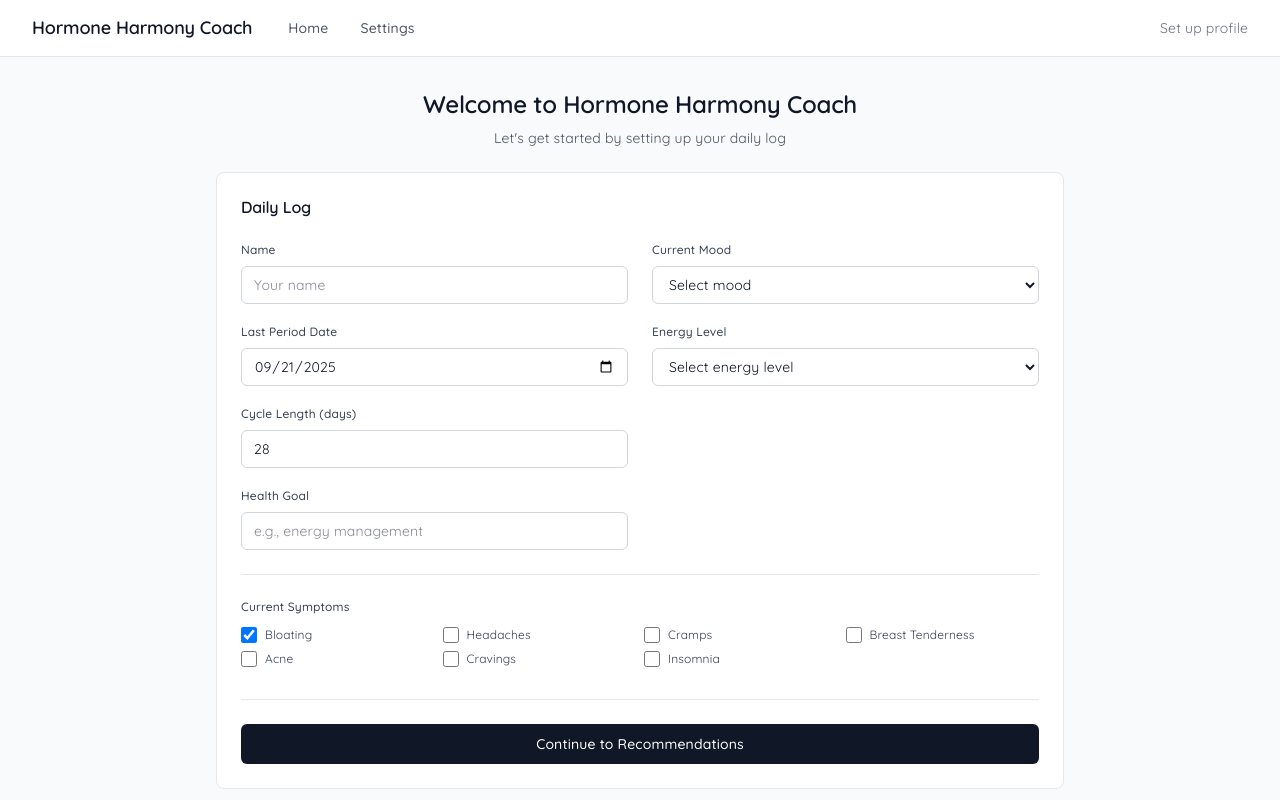
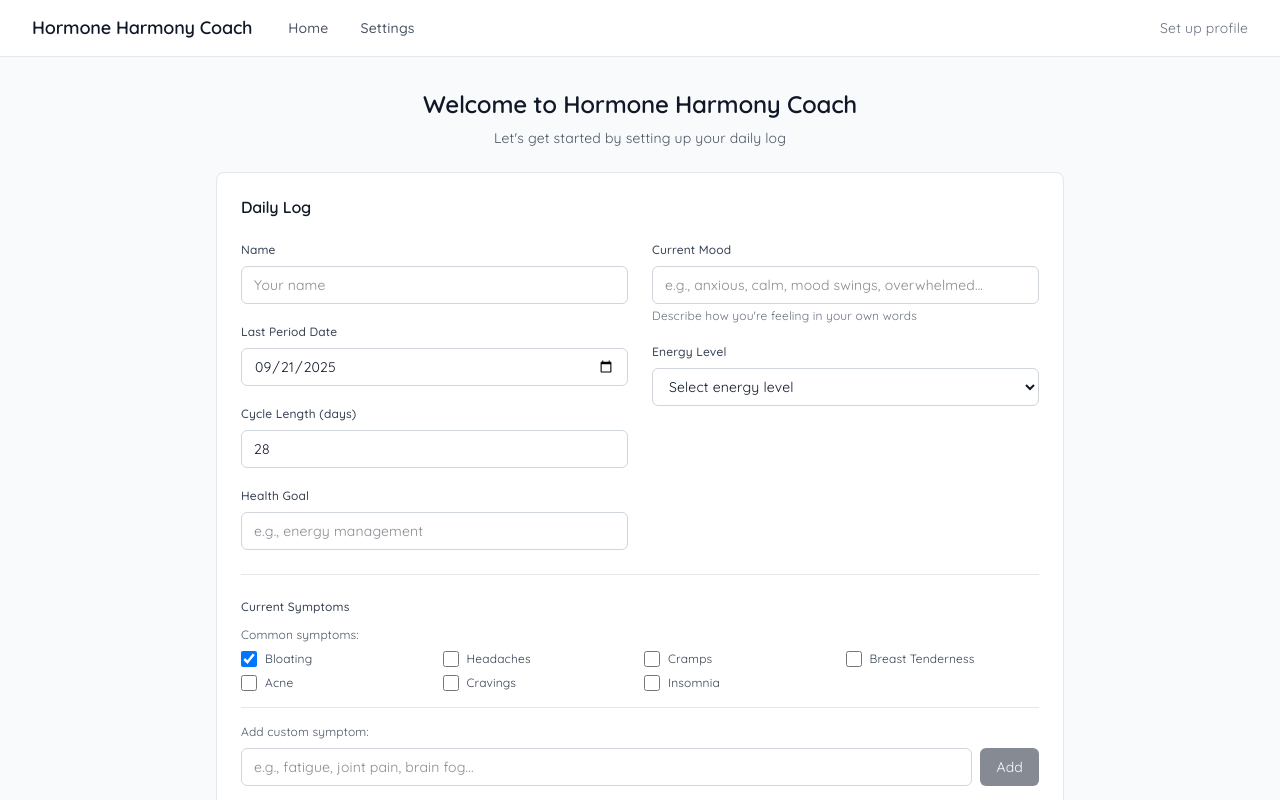
Before and after one commit to HLIapp/HLINewAgentHackathon, a Next.js app in the folder my-ai-app/: page /settings in a window 1280 px wide. Both pictures are taken after a click on the label "Bloating". Shown: the top 800 px of the page. Built offline with nearby package versions, Linux system fonts and the light colour scheme.

Commit message:
edited settings logging page

```diff
--- a/my-ai-app/src/app/settings/page.tsx
+++ b/my-ai-app/src/app/settings/page.tsx
@@ -42,13 +42,14 @@ export default function SettingsPage() {
     theme: 'light' as 'light' | 'dark'
   });
 
+  const [customSymptomInput, setCustomSymptomInput] = useState('');
+
   const symptomOptions = [
     'bloating', 'headaches',
     'cramps', 'breast tenderness', 'acne', 'cravings',
     'insomnia'
   ];
 
-  const moodOptions = ['anxious', 'happy', 'calm', 'stressed', 'mood swings'];
   const energyOptions = ['drained', 'normal', 'energized'];
 
   useEffect(() => {
@@ -154,6 +155,24 @@ export default function SettingsPage() {
     setFormData({ ...formData, symptoms: newSymptoms });
   };
 
+  const handleAddCustomSymptom = () => {
+    const trimmedSymptom = customSymptomInput.trim().toLowerCase();
+    if (trimmedSymptom && !formData.symptoms.includes(trimmedSymptom)) {
+      setFormData({
+        ...formData,
+        symptoms: [...formData.symptoms, trimmedSymptom]
+      });
+      setCustomSymptomInput('');
+    }
+  };
+
+  const handleRemoveSymptom = (symptom: string) => {
+    setFormData({
+      ...formData,
+      symptoms: formData.symptoms.filter(s => s !== symptom)
+    });
+  };
+
   return (
     <div className="min-h-screen bg-gray-50 py-8">
       <div className="max-w-4xl mx-auto px-4 sm:px-6">
@@ -244,18 +263,16 @@ export default function SettingsPage() {
                 <label className="block text-xs font-medium text-gray-700 mb-2">
                   Current Mood
                 </label>
-                <select
+                <input
+                  type="text"
                   value={formData.mood}
                   onChange={(e) => setFormData({ ...formData, mood: e.target.value })}
                   className="w-full px-3 py-2 text-sm border border-gray-300 rounded-md focus:outline-none focus:ring-1 focus:ring-gray-400 focus:border-gray-400"
-                >
-                  <option value="">Select mood</option>
-                  {moodOptions.map(mood => (
-                    <option key={mood} value={mood} className="capitalize">
-                      {mood}
-                    </option>
-                  ))}
-                </select>
+                  placeholder="e.g., anxious, calm, mood swings, overwhelmed..."
+                />
+                <p className="text-xs text-gray-500 mt-1">
+                  Describe how you're feeling in your own words
+                </p>
               </div>
 
               <div>
@@ -285,6 +302,10 @@ export default function SettingsPage() {
             <label className="block text-xs font-medium text-gray-700 mb-3">
               Current Symptoms
             </label>
+
+            {/* Predefined Symptoms */}
+            <div className="mb-4">
+              <p className="text-xs text-gray-600 mb-2">Common symptoms:</p>
               <div className="grid grid-cols-2 md:grid-cols-4 gap-2">
                 {symptomOptions.map(symptom => (
                   <label key={symptom} className="flex items-center cursor-pointer">
@@ -298,6 +319,58 @@ export default function SettingsPage() {
                   </label>
                 ))}
               </div>
+            </div>
+
+            {/* Custom Symptom Input */}
+            <div className="mt-4 pt-4 border-t border-gray-200">
+              <p className="text-xs text-gray-600 mb-2">Add custom symptom:</p>
+              <div className="flex gap-2">
+                <input
+                  type="text"
+                  value={customSymptomInput}
+                  onChange={(e) => setCustomSymptomInput(e.target.value)}
+                  onKeyPress={(e) => {
+                    if (e.key === 'Enter') {
+                      e.preventDefault();
+                      handleAddCustomSymptom();
+                    }
+                  }}
+                  className="flex-1 px-3 py-2 text-sm border border-gray-300 rounded-md focus:outline-none focus:ring-1 focus:ring-gray-400 focus:border-gray-400"
+                  placeholder="e.g., fatigue, joint pain, brain fog..."
+                />
+                <button
+                  onClick={handleAddCustomSymptom}
+                  disabled={!customSymptomInput.trim()}
+                  className="px-4 py-2 text-sm bg-gray-900 text-white rounded-md hover:bg-gray-800 focus:outline-none focus:ring-1 focus:ring-gray-400 disabled:opacity-50 disabled:cursor-not-allowed"
+                >
+                  Add
+                </button>
+              </div>
+            </div>
+
+            {/* Selected Symptoms Display */}
+            {formData.symptoms.length > 0 && (
+              <div className="mt-4 pt-4 border-t border-gray-200">
+                <p className="text-xs text-gray-600 mb-2">Selected symptoms:</p>
+                <div className="flex flex-wrap gap-2">
+                  {formData.symptoms.map(symptom => (
+                    <span
+                      key={symptom}
+                      className="inline-flex items-center gap-1 px-3 py-1 text-xs bg-gray-100 text-gray-800 rounded-full border border-gray-300"
+                    >
+                      <span className="capitalize">{symptom}</span>
+                      <button
+                        onClick={() => handleRemoveSymptom(symptom)}
+                        className="ml-1 text-gray-500 hover:text-gray-700 focus:outline-none"
+                        aria-label={`Remove ${symptom}`}
+                      >
+                        ×
+                      </button>
+                    </span>
+                  ))}
+                </div>
+              </div>
+            )}
           </div>
 
           {/* Action Buttons */}
```
Lines whose indentation alone changed are shown as unchanged.
